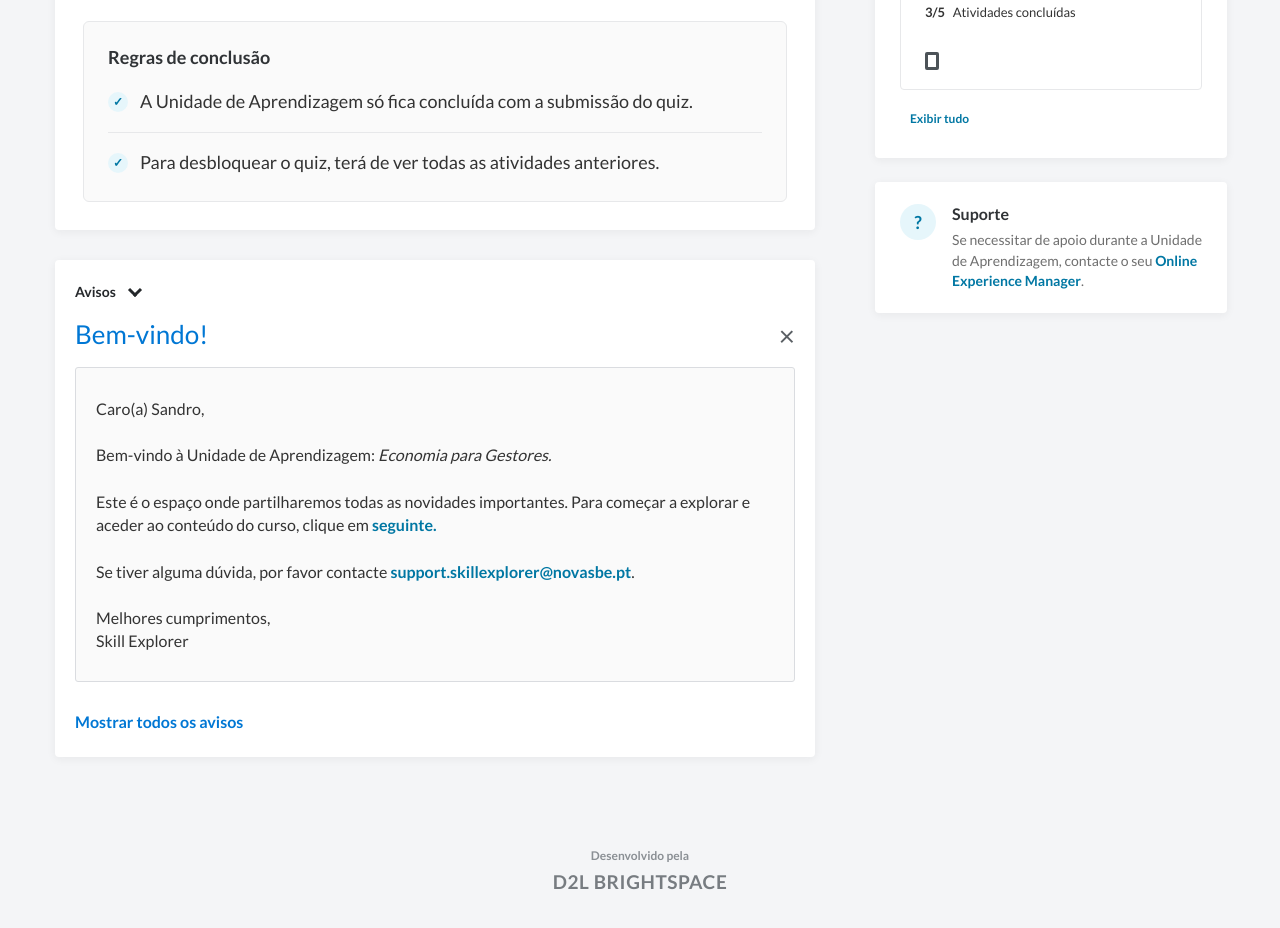
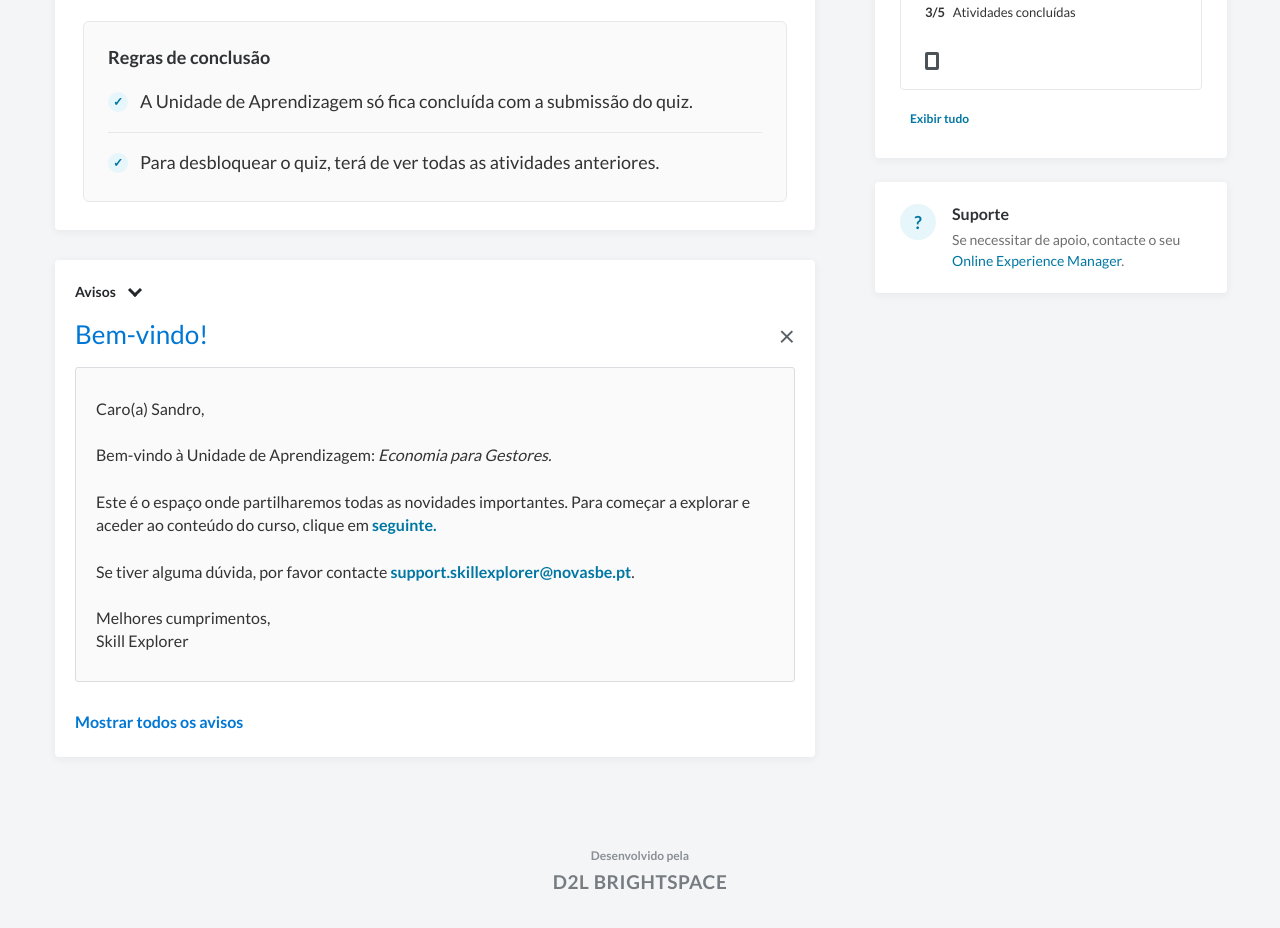
Before and after one commit to alex-m-cunha/skill-explorer-design-tokens, a plain HTML site: page homepage-ua.html in a window 1280 px wide. Shown: the part 767-1695 px from the top of the page. Drawn offline with Linux system fonts and the light colour scheme.

Commit message:
Refine support widget link

```diff
--- a/homepage-ua.html
+++ b/homepage-ua.html
@@ -597,6 +597,17 @@
       line-height: 1.45;
     }
 
+    .support-content a {
+      font-weight: 400;
+      text-decoration: none;
+      text-underline-offset: 0.1875rem;
+    }
+
+    .support-content a:hover,
+    .support-content a:focus-visible {
+      text-decoration: underline;
+    }
+
     .announcements {
       margin-top: 1.875rem;
       padding: 1.375rem 1.25rem 1.5rem;
@@ -916,7 +927,7 @@
           <div class="support-icon" aria-hidden="true">?</div>
           <div class="support-content">
             <h2 id="support-heading">Suporte</h2>
-            <p>Se necessitar de apoio durante a Unidade de Aprendizagem, contacte o seu <a href="#">Online Experience Manager</a>.</p>
+            <p>Se necessitar de apoio, contacte o seu <a href="https://alex-m-cunha.github.io/skill-explorer-design-tokens/homepage-ua.html#">Online Experience Manager</a>.</p>
           </div>
         </aside>
       </div>
```
